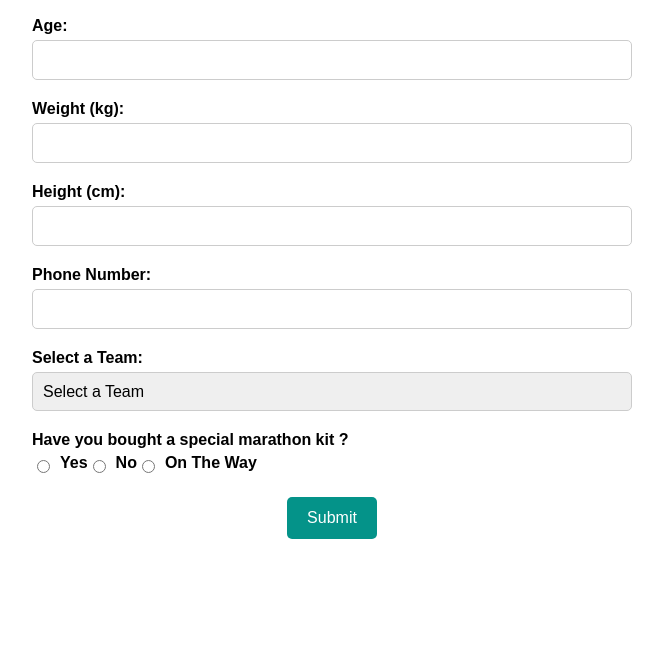
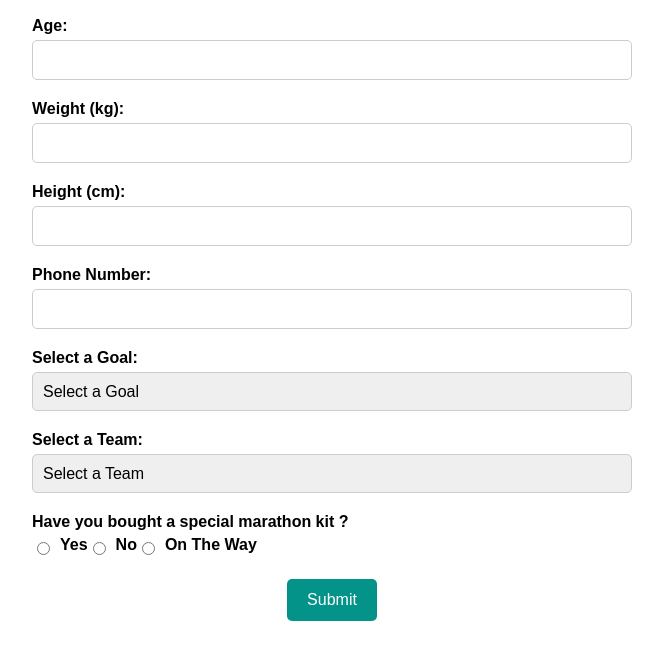
Before and after one commit to angelwellnessmarathonresults/AngelWellnessMarathonResults, a plain HTML site: page marathon registration form.html in a window 1280 px wide. Shown: the part 154-800 px from the top of the page, without its empty margins (308-971 px from the left). Drawn offline with Linux system fonts and the light colour scheme.

Commit message:
Update marathon registration form.html

```diff
--- a/marathon registration form.html
+++ b/marathon registration form.html
@@ -114,6 +114,15 @@
             <input type="tel" id="phone" name="phone" required>
         </div>
         <div class="form-group">
+            <label for="Team">Select a Goal:</label>
+            <select id="Team" required  name="Team">
+                <option value="Select a Goal">Select a Goal </option>
+                <option value="Weight Lose">Weight Lose</option>
+                <option value="ight Gain">Weight Gain </option>
+
+            </select>
+        </div>
+        <div class="form-group">
             <label for="Team">Select a Team:</label>
             <select id="Team" required  name="Team">
                 <option value="coach1">Select a Team </option>
```
